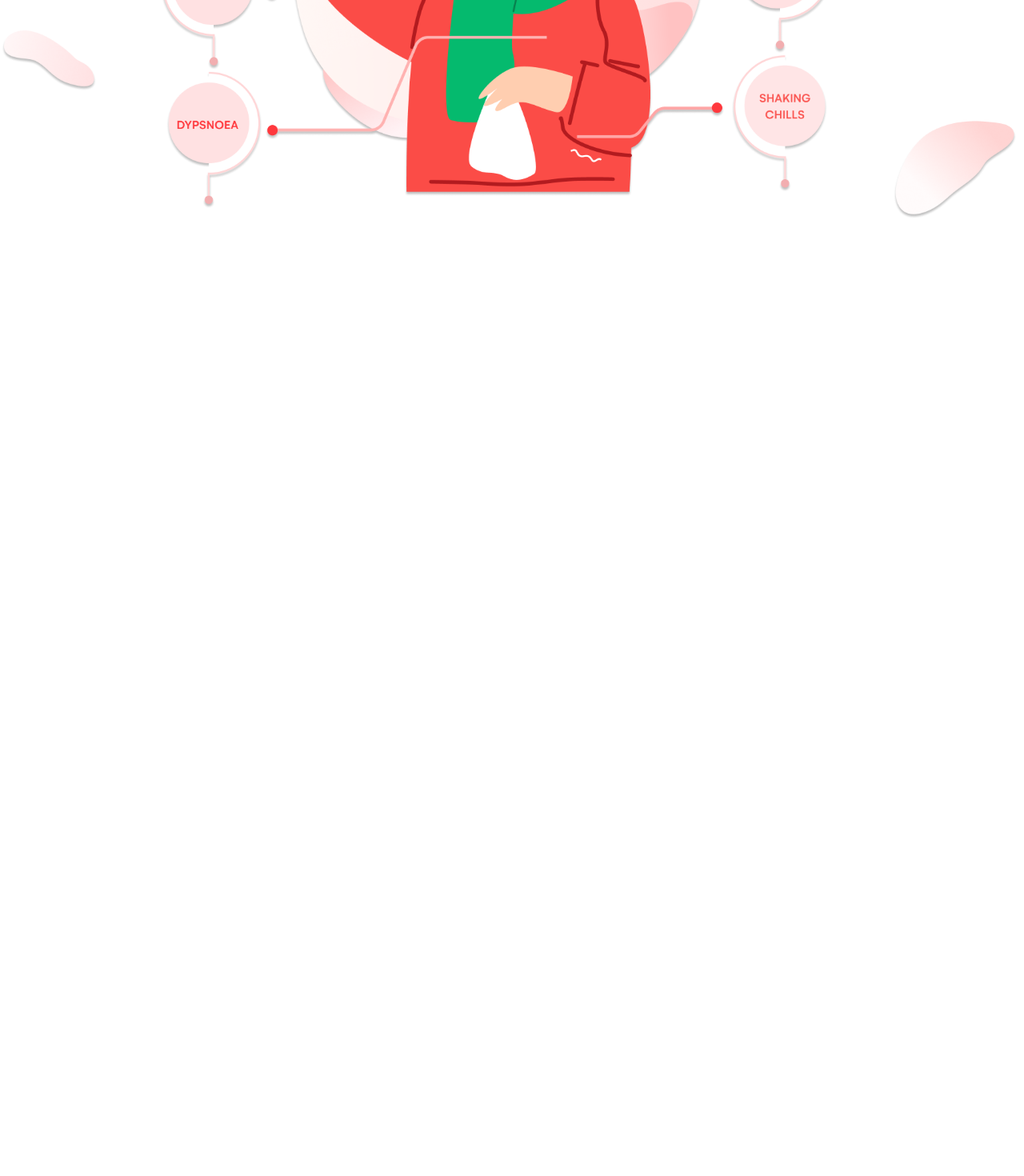
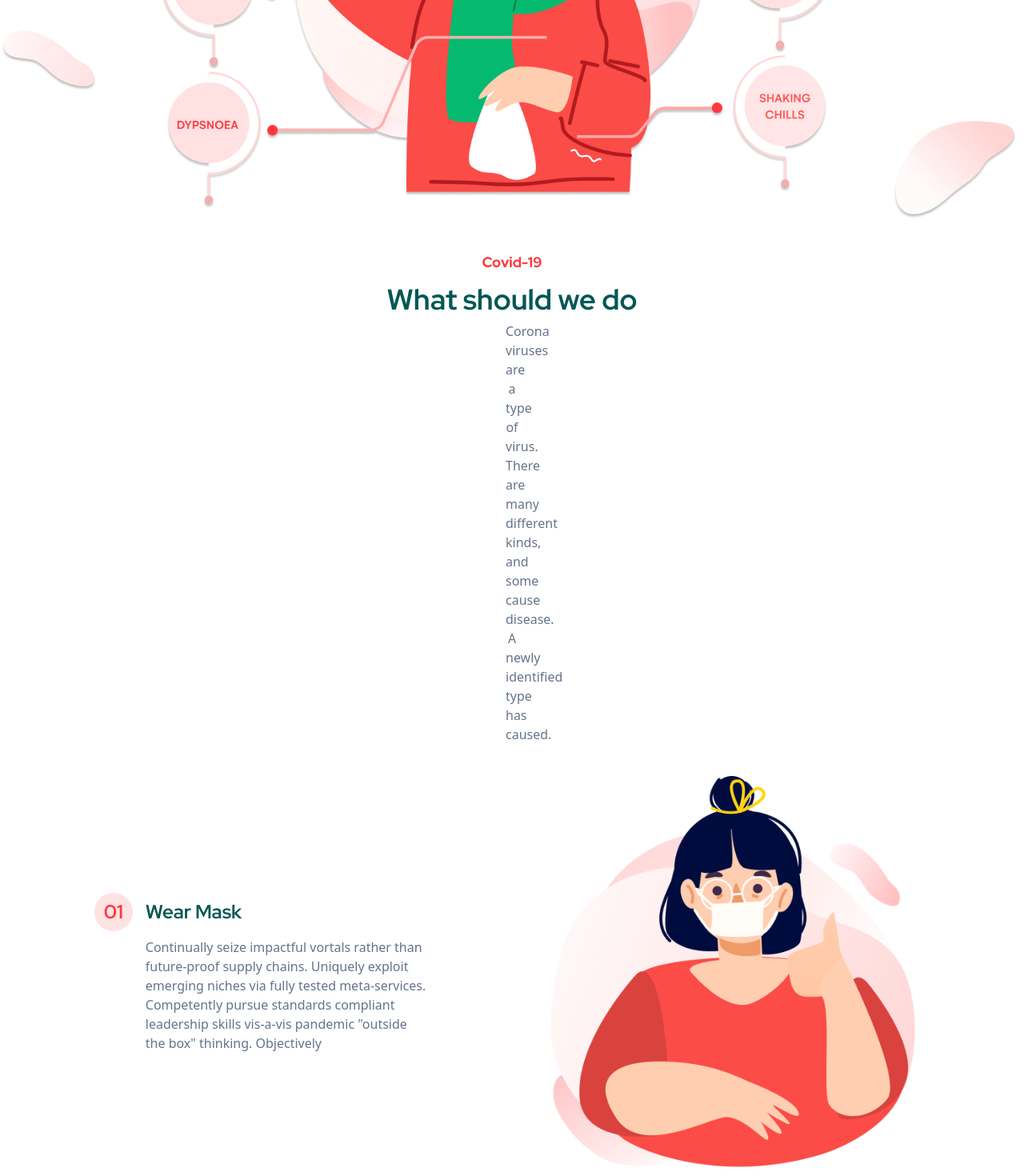
Before and after one commit to imbasri/covid19-fe, a React (Vite) app: page / in a window 1280 px wide. Shown: the part 3355-4825 px from the top of the page at 80% size. Before the commit the page ends 3669 px from the top, so only its background shows below. Built offline with nearby package versions, Linux system fonts and the light colour scheme; what prettier-plugin-tailwindcss would draw is missing.

Commit message:
update guide

```diff
--- /dev/null
+++ b/src/components/Guide.jsx
@@ -0,0 +1,39 @@
+import React from "react";
+import heromask from "../assets/img/hero_mask.png";
+function Guide() {
+   return (
+      <article className="container mx-auto flex w-full flex-col md:flex-row md:items-center md:justify-evenly">
+         <div className="flex w-full flex-col items-center text-center  md:w-1/3 md:flex-row md:items-start md:justify-start">
+            <div className="flex items-center justify-center md:block">
+               <div className="mr-2 flex h-12 w-12 items-center justify-center rounded-full bg-red-100">
+                  <span className="font-hat text-2xl font-bold text-primary">
+                     01
+                  </span>
+               </div>
+               <h3 className="py-2 font-hat text-2xl font-bold text-secondary md:hidden ">
+                  Wear Mask
+               </h3>
+            </div>
+            <div className="md:text-start">
+               <h3 className="hidden p-2 py-2 font-hat text-2xl font-bold text-secondary md:block">
+                  Wear Mask
+               </h3>
+               <p className="p-2 text-base text-slate-500 sm:max-w-4xl">
+                  Continually seize impactful vortals rather than future-proof
+                  supply chains. Uniquely exploit emerging niches via fully
+                  tested meta-services. Competently pursue standards compliant
+                  leadership skills vis-a-vis pandemic "outside the box"
+                  thinking. Objectively
+               </p>
+            </div>
+         </div>
+         <img
+            className="w-full object-contain md:h-[500px] md:w-[500px]"
+            src={heromask}
+            alt="heromask"
+         />
+      </article>
+   );
+}
+
+export default Guide;
--- a/src/pages/home.jsx
+++ b/src/pages/home.jsx
@@ -11,6 +11,7 @@
 import ctg_hand from "../assets/img/ctg_hand.png";
 import ctg_objek from "../assets/img/ctg_objek.png";
 import symtopmps from "../assets/img/hero_symtomps.png";
+import Guide from "../components/Guide";
 function Home() {
    const navigate = useNavigate();
 
@@ -160,6 +161,28 @@
             </div>
          </section>
          {/* symtomps end */}
+
+         {/* We Do Start */}
+         <section className="mx-auto md:container">
+            <div className="text-center">
+               <h2 className="pb-3 font-hat text-lg font-extrabold text-primary">
+                  Covid-19
+               </h2>
+               <span className="block pb-2 font-hat text-lg font-bold text-secondary lg:text-4xl">
+                  What should we do
+               </span>
+               <p className="md:max-w-10 mx-auto px-3 pb-10 text-base text-slate-500 md:w-[500px]">
+                  Corona viruses are a type of virus. There are many different
+                  kinds, and some cause disease. A newly identified type has
+                  caused.
+               </p>
+            </div>
+            <div className="w-full">
+               <Guide />
+            </div>
+         </section>
+
+         {/* We Do End */}
       </>
    );
 }
```
Also changed, not shown: src/assets/img/hero_mask.png (added).
